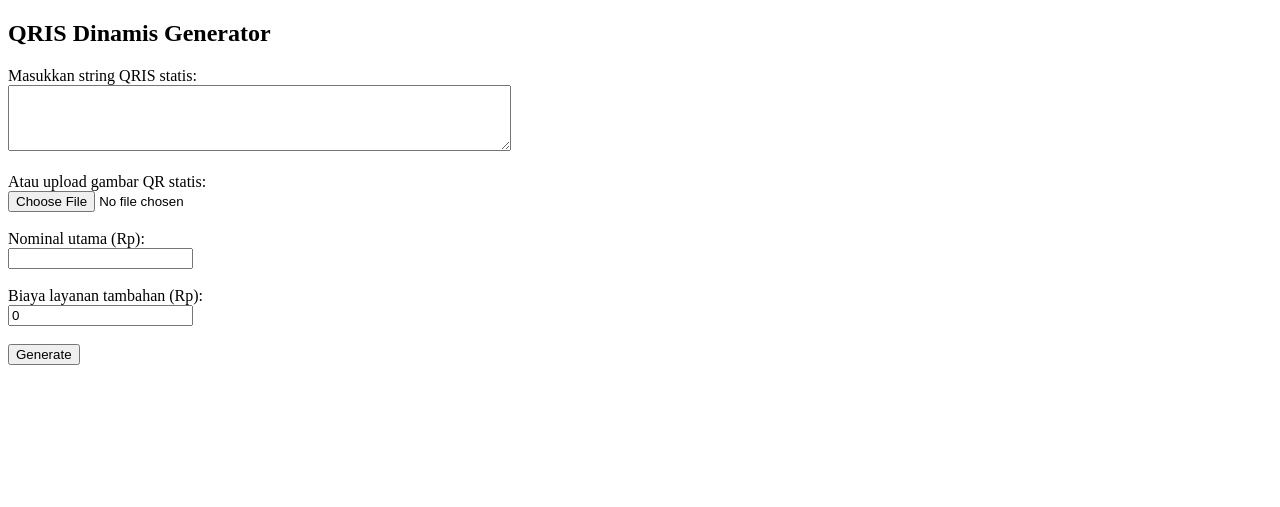
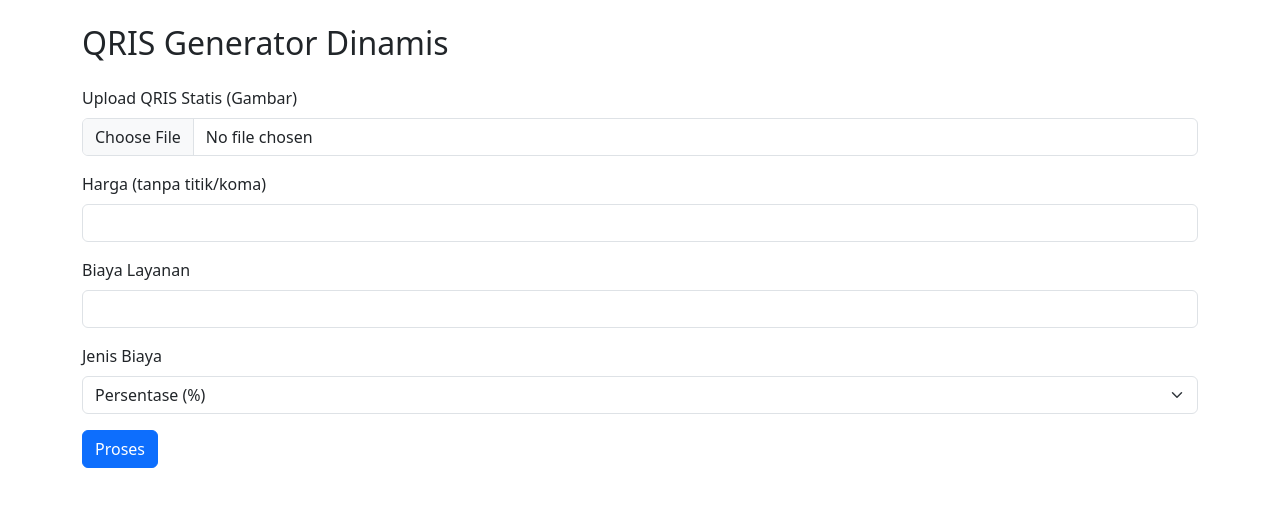
Before and after one commit to topibajaa/qrisweb, a Flask app: page / in a window 1280 px wide. Shown: the top 507 px of the page. Run offline with Flask 3, Linux system fonts and the light colour scheme.

Commit message:
Update index.html

```diff
--- a/templates/index.html
+++ b/templates/index.html
@@ -1,34 +1,46 @@
 <!DOCTYPE html>
-<html>
+<html lang="id">
 <head>
+    <meta charset="UTF-8">
     <title>QRIS Generator Dinamis</title>
+    <link rel="stylesheet" href="https://cdn.jsdelivr.net/npm/bootstrap@5.3.0/dist/css/bootstrap.min.css">
 </head>
-<body>
-    <h2>QRIS Dinamis Generator</h2>
-    {% if error %}
-        <p style="color: red;">{{ error }}</p>
-    {% endif %}
-    <form method="post" enctype="multipart/form-data">
-        <label>Masukkan string QRIS statis:</label><br>
-        <textarea name="qris_string" rows="4" cols="60"></textarea><br><br>
+<body class="p-4">
+    <div class="container">
+        <h2 class="mb-4">QRIS Generator Dinamis</h2>
+        <form method="POST" enctype="multipart/form-data">
+            <div class="mb-3">
+                <label for="qris_image" class="form-label">Upload QRIS Statis (Gambar)</label>
+                <input class="form-control" type="file" name="qris_image" required>
+            </div>
+            <div class="mb-3">
+                <label for="amount" class="form-label">Harga (tanpa titik/koma)</label>
+                <input class="form-control" type="number" name="amount" required>
+            </div>
+            <div class="mb-3">
+                <label for="fee" class="form-label">Biaya Layanan</label>
+                <input class="form-control" type="number" name="fee" required>
+            </div>
+            <div class="mb-3">
+                <label class="form-label">Jenis Biaya</label><br>
+                <select class="form-select" name="fee_type">
+                    <option value="persen">Persentase (%)</option>
+                    <option value="nominal">Nominal (Rupiah)</option>
+                </select>
+            </div>
+            <button class="btn btn-primary" type="submit">Proses</button>
+        </form>
 
-        <label>Atau upload gambar QR statis:</label><br>
-        <input type="file" name="qris_image"><br><br>
-
-        <label>Nominal utama (Rp):</label><br>
-        <input type="number" name="nominal"><br><br>
-
-        <label>Biaya layanan tambahan (Rp):</label><br>
-        <input type="number" name="biaya" value="0"><br><br>
-
-        <button type="submit">Generate</button>
-    </form>
-
-    {% if result %}
-        <h3>QRIS Dinamis:</h3>
-        <textarea rows="4" cols="60">{{ result }}</textarea><br><br>
-        <img src="{{ filename }}" width="250"><br>
-        <a href="/download">Download Gambar QR</a>
-    {% endif %}
+        {% if base_qr %}
+            <hr>
+            <h5>QRIS Statis (teks):</h5>
+            <textarea class="form-control" rows="4">{{ base_qr }}</textarea>
+            <h5 class="mt-3">QRIS Dinamis (teks):</h5>
+            <textarea class="form-control" rows="4">{{ dynamic_qr }}</textarea>
+            <h5 class="mt-3">QR Code Dinamis:</h5>
+            <img src="{{ url_for('static', filename='qr_generated.png') }}" alt="QR Dinamis" class="img-fluid mt-2">
+            <a href="{{ url_for('static', filename='qr_generated.png') }}" download class="btn btn-success mt-2">Download QR</a>
+        {% endif %}
+    </div>
 </body>
 </html>
```
